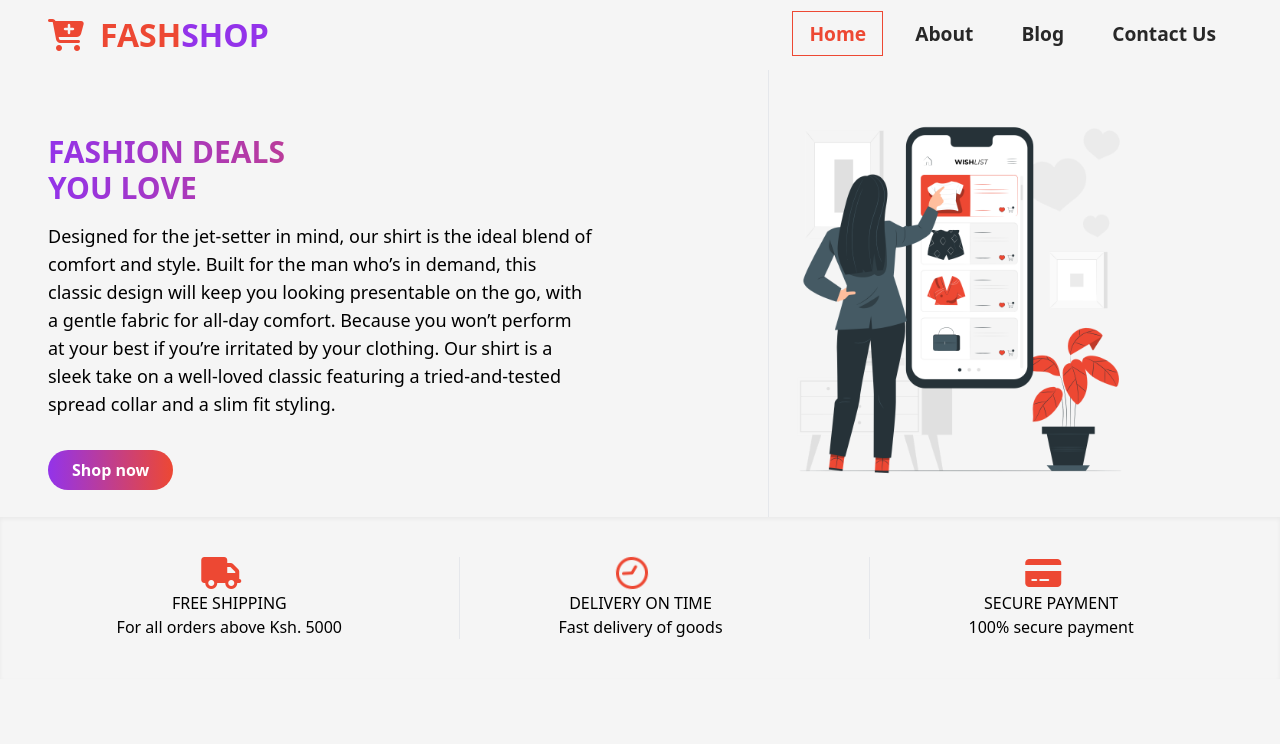
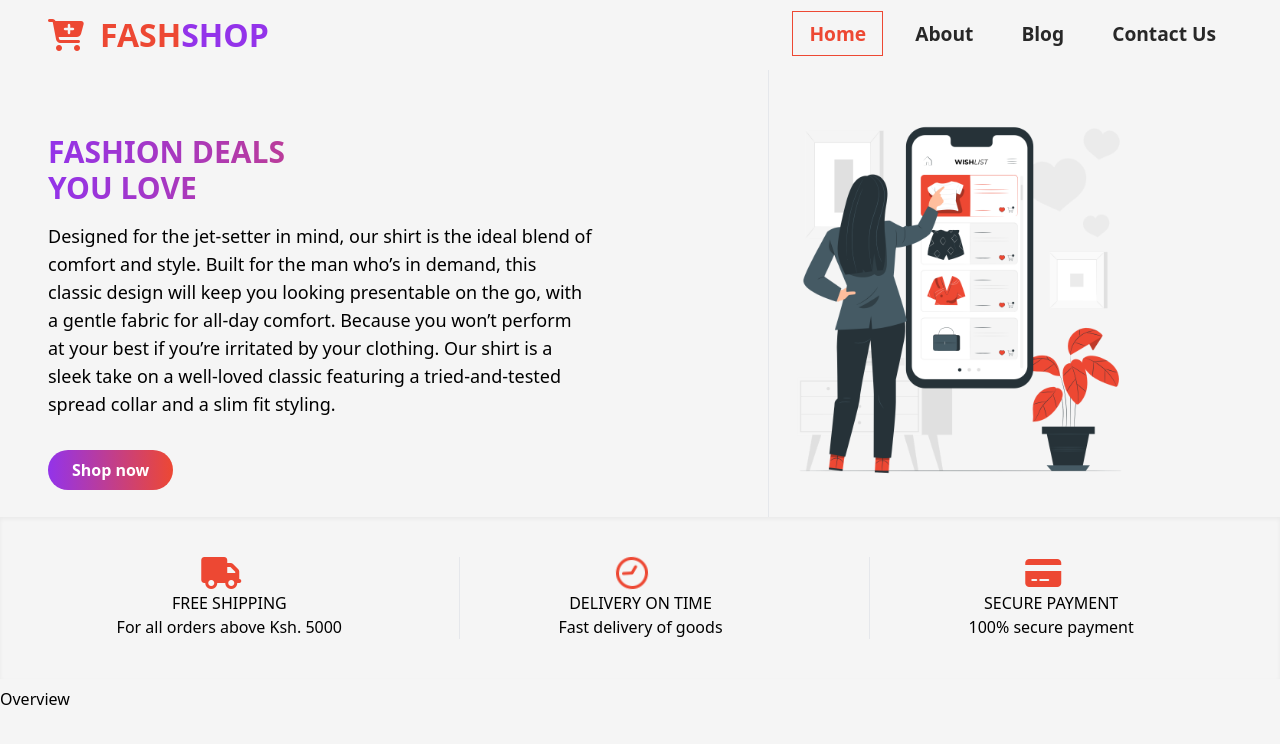
Before and after one commit to johntarus/ecommerce, a React (Create React App) app: page / in a window 1280 px wide. Shown: the top 744 px of the page. Built offline with nearby package versions, Linux system fonts and the light colour scheme.

Commit message:
overview

```diff
--- /dev/null
+++ b/src/components/Home/Overview.js
@@ -0,0 +1,13 @@
+import React from "react";
+
+const Overview = () => {
+  return (
+    <div>
+      <div>
+        <h1>Overview</h1>
+      </div>
+    </div>
+  );
+};
+
+export default Overview;
--- a/src/pages/Home.js
+++ b/src/pages/Home.js
@@ -1,12 +1,14 @@
 import React from "react";
 import Hero from "../components/Home/Hero";
 import Benefits from "../components/Home/Benefits";
+import Overview from "../components/Home/Overview";
 
 const Home = () => {
   return (
     <>
       <Hero />
       <Benefits />
+      <Overview />
     </>
   );
 };
```
